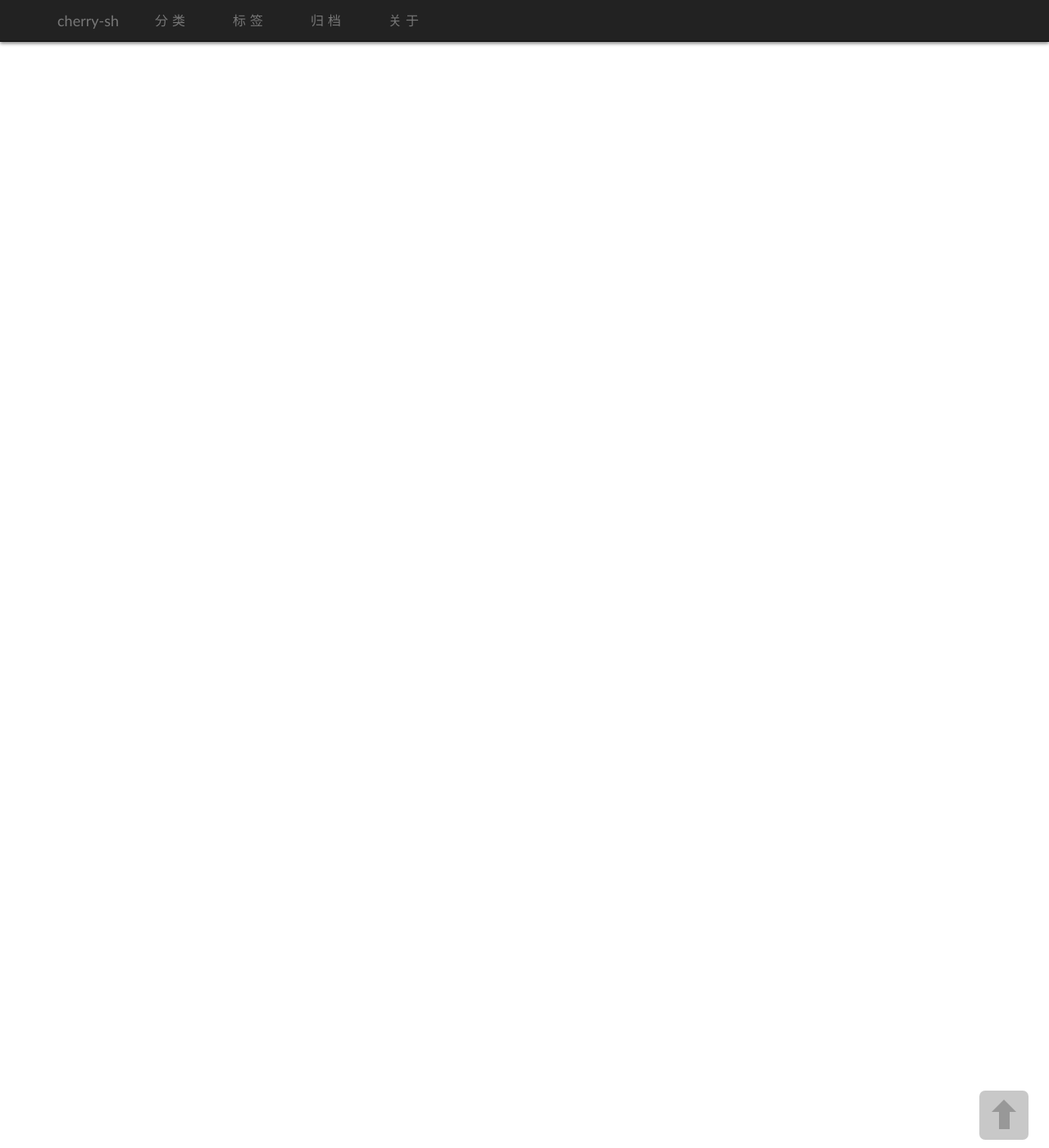
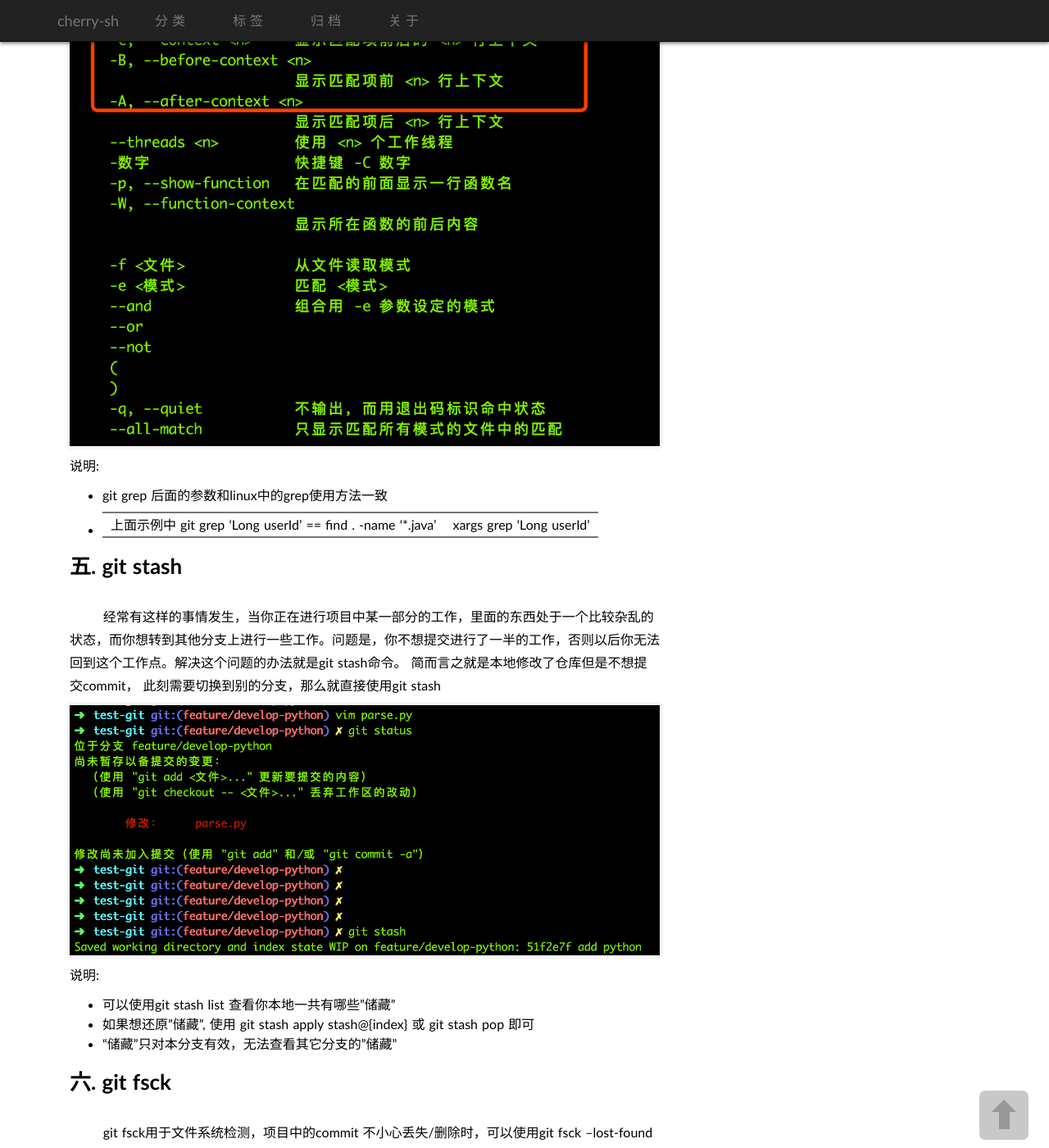
Before and after one commit to zhansnjust/zhansnjust.github.io, a Jekyll site: the page built from _posts/2018-12-20-git.md, in a window 1280 px wide and 1400 px high, scrolled down 7625 px. Shown: the whole window at 82% size. Built offline with Jekyll 4.4.1, drawn with Linux system fonts in a browser that asks for light colours; some web fonts are replaced; comment, search, counter and statistics services are not loaded; some of the changed text lies outside the part shown.

Commit message:
add context

```diff
--- a/_posts/2018-12-20-git.md
+++ b/_posts/2018-12-20-git.md
@@ -60,9 +60,52 @@ tags:
 
 
 ## 三. git check-pick
+&nbsp; &nbsp; &nbsp; &nbsp; 比如最近一周我一直在feature/develop-java分支上开发，并且有多个功能点，但是并不要求同时上线，我想把某几个commit“摘”出来到一个新的分支，那么就可以使用cherry-pick, 如下:
+(1) 从master拉出新的分支feature/issue, 并确认要“摘取”的commitId.
+
+ ![](/images/git/cherryPick.png)
+
+ ![](/images/git/isssue.png)
+
+ ![](/images/git/pickRes.png)
 
 ## 四. git grep
 
-## 二. git stash
+&nbsp; &nbsp; &nbsp; &nbsp; 属于linux grep命令的同学肯定猜得出来grep是查找检索功能， 比如项目中需要找出所有定义Long类型的userId，然后修改为string类型，思路是查询所有java文件中的"Long userId". 在git仓库下输入" git grep 'Long userId' " 即可
 
-## 二. git rebase
+ ![](/images/git/userId.png)
+
+ ![](/images/git/gitGrep.png)
+
+
+ 说明:
+
+- git grep 后面的参数和linux中的grep使用方法一致
+- 上面示例中 git grep 'Long userId' == find . -name '*.java' | xargs grep 'Long userId'
+
+## 五. git stash
+&nbsp; &nbsp; &nbsp; &nbsp; 经常有这样的事情发生，当你正在进行项目中某一部分的工作，里面的东西处于一个比较杂乱的状态，而你想转到其他分支上进行一些工作。问题是，你不想提交进行了一半的工作，否则以后你无法回到这个工作点。解决这个问题的办法就是git stash命令。 简而言之就是本地修改了仓库但是不想提交commit，
+此刻需要切换到别的分支，那么就直接使用git stash
+
+ ![](/images/git/stash.png)
+
+ 说明:
+
+- 可以使用git stash list 查看你本地一共有哪些"储藏"
+- 如果想还原"储藏", 使用 git stash apply stash@{index} 或 git stash pop 即可
+- "储藏"只对本分支有效，无法查看其它分支的"储藏"
+
+## 六. git fsck
+
+&nbsp; &nbsp; &nbsp; &nbsp; git fsck用于文件系统检测，项目中的commit 不小心丢失/删除时，可以使用git fsck --lost-found看到丢掉的提交。
+
+ ![](/images/git/fsck.png)
+
+ 说明:
+
+- 可以通过运行 git show commitId 查看提交之后的改变,然后运行git merge commitId 来恢复到之前的提交
+
+
+## 七. 结束语
+
+&nbsp; &nbsp; &nbsp; &nbsp; 本文介绍了几个功能强大的git技巧，只列举了最简单的使用方式，读者可以先在本地执行 git [commandX] -h 查询具体帮助文档，在工作中多操作几次就很容易掌握。
```
Also changed, not shown: images/git/cherryPick.png (added), images/git/fsck.png (added), images/git/gitGrep.png (added), images/git/isssue.png (added), images/git/pickRes.png (added), images/git/stash.png (added), images/git/userId.png (added).
